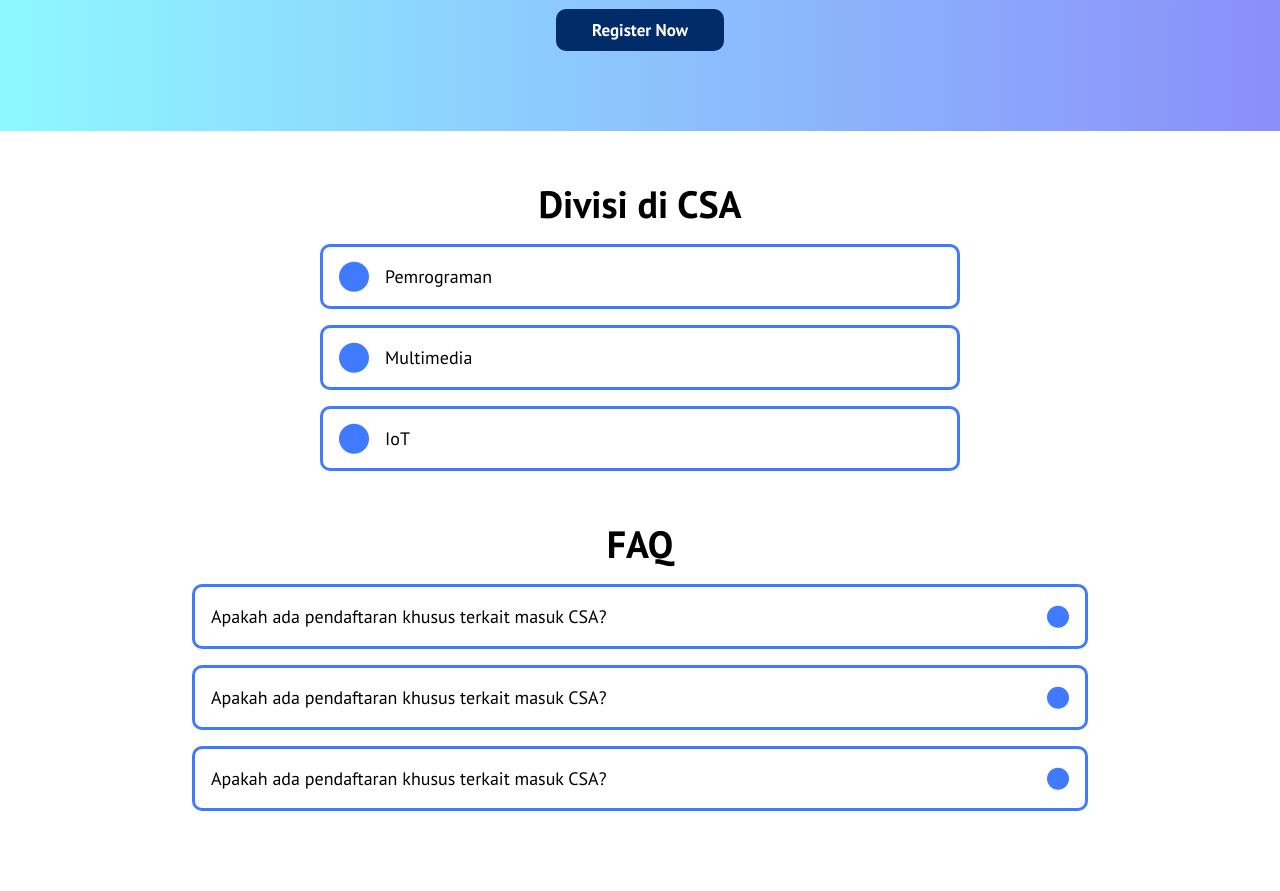
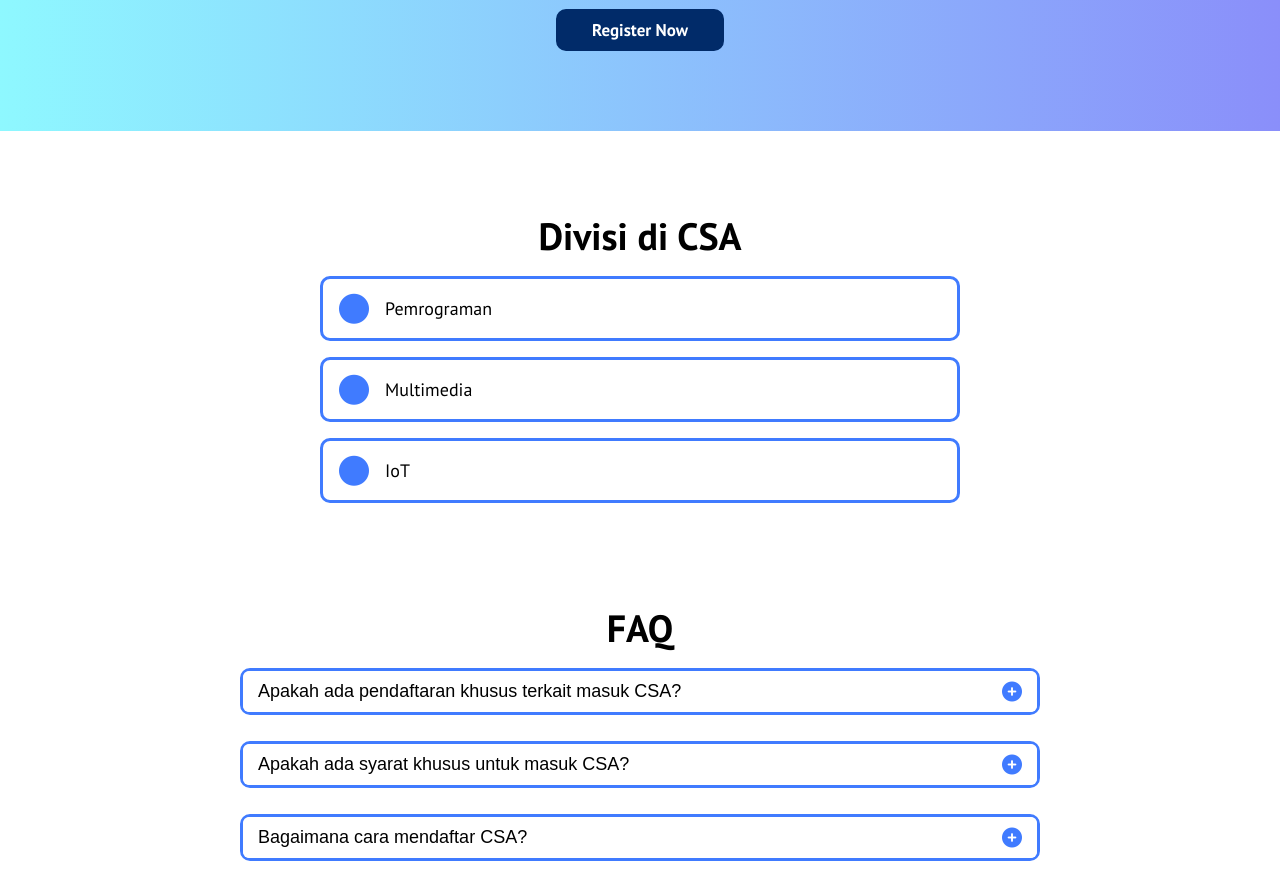
Before and after one commit to ivillop/website-csa, a plain HTML site: page index.html in a window 1280 px wide. Shown: the part 1520-2411 px from the top of the page. Before the commit the page ends 2331 px from the top, so only its background shows below. Drawn offline with Linux system fonts and the light colour scheme.

Commit message:
adding interaction article.faq

```diff
--- a/index.html
+++ b/index.html
@@ -17,9 +17,13 @@
       </picture>
       <nav>
         <ul>
-          <li><a href="#">Benefit</a></li>
-          <li><a href="#">Division</a></li>
-          <li><a href="#">FAQ</a></li>
+          <li>
+            <a href="#benefit">Benefit</a>
+          </li>
+          <li>
+            <a href="#division">Division</a>
+          </li>
+          <li><a href="#faq">FAQ</a></li>
         </ul>
         <ul>
           <li>
@@ -54,7 +58,7 @@
           quod vero voluptatibus rem nemo perspiciatis.
         </p>
       </article>
-      <article class="benefit">
+      <article id="benefit" class="benefit">
         <div class="benefit-list">
           <h1>Benefit di CSA</h1>
           <div class="benefit-item">
@@ -76,7 +80,7 @@
         <h1>Lorem, ipsum dolor.</h1>
         <a href="#" class="register">Register Now</a>
       </article>
-      <article class="division">
+      <article id="division" class="division">
         <h1>Divisi di CSA</h1>
         <div class="division-item">
           <i class="fa-solid fa-circle"> </i>
@@ -91,21 +95,55 @@
           <p>IoT</p>
         </div>
       </article>
-      <article class="faq">
+      <article id="faq" class="faq">
         <h1>FAQ</h1>
         <div class="faq-item">
-          <p>Apakah ada pendaftaran khusus terkait masuk CSA?</p>
-          <i class="fa-solid fa-circle"> </i>
+          <button class="faq-button">
+            <p>Apakah ada pendaftaran khusus terkait masuk CSA?</p>
+            <i class="fa-solid fa-circle-plus"></i>
+          </button>
+          <div class="faq-content">
+            <p>
+              Lorem ipsum dolor sit amet, consectetur adipiscing elit. Maecenas
+              sit amet pretium urna. Praesent eget vehicula turpis. Nam velit
+              leo, ultricies sed pulvinar ac, tincidunt vitae neque. Fusce sit
+              amet nibh euismod, pharetra magna sit amet, laoreet lectus. Nullam
+              sit amet leo eget massa hendrerit scelerisque.
+            </p>
+          </div>
         </div>
         <div class="faq-item">
-          <p>Apakah ada pendaftaran khusus terkait masuk CSA?</p>
-          <i class="fa-solid fa-circle"></i>
+          <button class="faq-button">
+            <p>Apakah ada syarat khusus untuk masuk CSA?</p>
+            <i class="fa-solid fa-circle-plus"></i>
+          </button>
+          <div class="faq-content">
+            <p>
+              Lorem ipsum dolor sit amet, consectetur adipiscing elit. Maecenas
+              sit amet pretium urna. Praesent eget vehicula turpis. Nam velit
+              leo, ultricies sed pulvinar ac, tincidunt vitae neque. Fusce sit
+              amet nibh euismod, pharetra magna sit amet, laoreet lectus. Nullam
+              sit amet leo eget massa hendrerit scelerisque.
+            </p>
+          </div>
         </div>
         <div class="faq-item">
-          <p>Apakah ada pendaftaran khusus terkait masuk CSA?</p>
-          <i class="fa-solid fa-circle"></i>
+          <button class="faq-button">
+            <p>Bagaimana cara mendaftar CSA?</p>
+            <i class="fa-solid fa-circle-plus"></i>
+          </button>
+          <div class="faq-content">
+            <p>
+              Lorem ipsum dolor sit amet, consectetur adipiscing elit. Maecenas
+              sit amet pretium urna. Praesent eget vehicula turpis. Nam velit
+              leo, ultricies sed pulvinar ac, tincidunt vitae neque. Fusce sit
+              amet nibh euismod, pharetra magna sit amet, laoreet lectus. Nullam
+              sit amet leo eget massa hendrerit scelerisque.
+            </p>
+          </div>
         </div>
       </article>
     </main>
+    <script src="./main.js"></script>
   </body>
 </html>
--- /dev/null
+++ b/main.js
@@ -0,0 +1,7 @@
+const faqItems = document.querySelectorAll('.faq-item');
+
+faqItems.forEach((faqItem) => {
+  faqItem.addEventListener('click', () => {
+    faqItem.classList.toggle('active');
+  });
+});
--- a/style.css
+++ b/style.css
@@ -9,6 +9,10 @@
     --button-color: #012B69;
     --blue-color: #407BFF;
     --gradient-color: linear-gradient(90deg, rgba(142, 248, 255, 1), rgba(22, 31, 245, 0.5));
+}
+
+html {
+    scroll-behavior: smooth;
 }
 
 body {
@@ -118,7 +122,7 @@ main article.benefit {
     margin-inline: 10rem;
     justify-content: space-between;
     align-items: center;
-    margin-top: 3rem;
+    padding-top: 3rem;
 }
 
 .benefit-list {
@@ -160,7 +164,7 @@ article.register a.register {
 }
 
 article.division {
-    margin-top: 3rem;
+    padding-top: 5rem;
     display: flex;
     justify-content: center;
     flex-direction: column;
@@ -184,28 +188,65 @@ article.division {
     color: var(--blue-color);
 }
 
-article.faq {
-    margin-top: 3rem;
+.faq {
+    padding-top: 5rem;
     display: flex;
+    margin: 20px auto;
+    max-width: 800px;
     flex-direction: column;
-    justify-content: center;
     align-items: center;
     gap: 1rem;
+  }
+
+  .faq-item {
+    margin-bottom: 10px;
+    border-radius: 10px;
+    border: 3px solid var(--blue-color);
+  }
+
+  .faq-button {
     font-size: 18px;
-}
+    display: flex;
+    justify-content: space-between;
+    align-items: center;
+    padding: 10px 15px;
+    width: 100%;
+    border: none;
+    border-radius: 6px;
+    background-color: #fff;
+    color: var(--black-color);
+    cursor: pointer;
+    transition: 0.3s;
+  }
 
-.faq-item {
-    border: 3px solid var(--blue-color);
-    border-radius: 10px;
-    padding-inline: 1rem;
-    display: flex;
-    align-items: center;
-    gap: 1rem;
-    width: 70%;
-    justify-content: space-between;
-}
+  .faq-button:hover {
+    background-color: var(--button-color);
+    color: var(--white-color);
+    transition: .3s;
+  }
 
-.faq-item i {
-    font-size: 22px;
+  .faq-button p {
+    margin: 0;
+  }
+
+  .faq-button i {
+    font-size: 20px;
+    transition: 0.3s;
     color: var(--blue-color);
-}
+  }
+
+  .faq-content {
+    max-height: 0;
+    padding: 0 15px;
+    overflow: hidden;
+    transition: max-height 0.3s ease-in-out;
+  }
+
+  .faq-item.active .faq-content {
+    max-height: 200px;
+    padding: 0 15px;
+  }
+
+  .faq-item.active .faq-button i {
+    transform: rotate(45deg);
+  }
```
